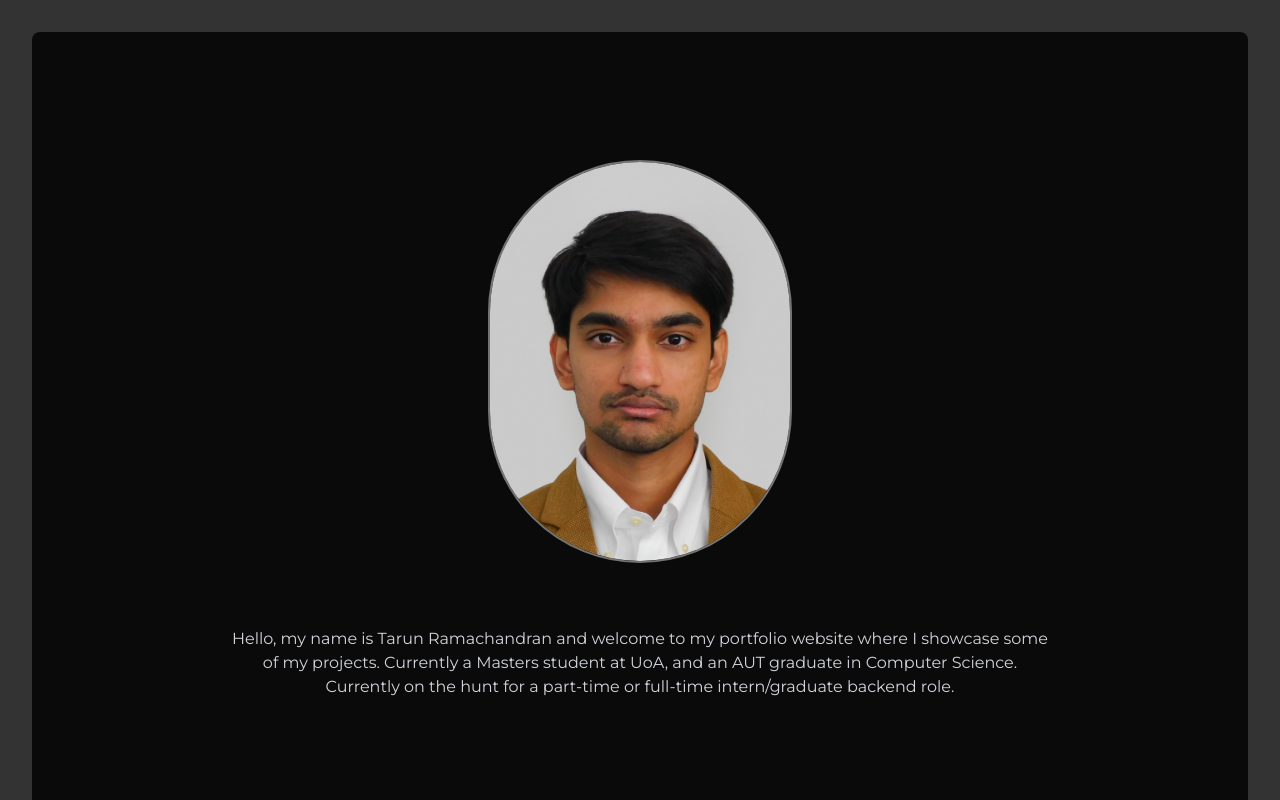
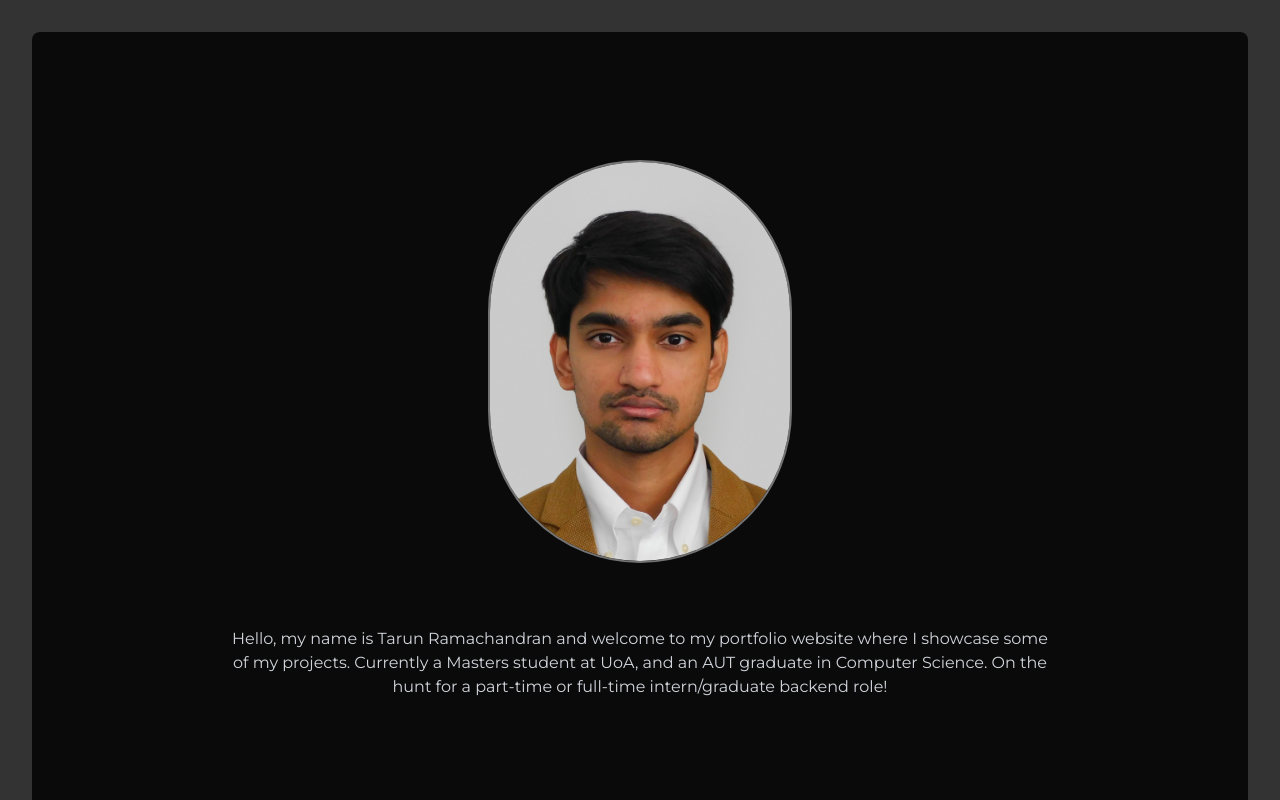
Before and after one commit to Ratchet7x5/Ratchet7x5.github.io, a React (Vite) app in the folder ratchet7x5.github.io/: page / in a window 1280 px wide. Shown: the top 800 px of the page. Built offline with nearby package versions, Linux system fonts and the light colour scheme; the HTML template or start-up script is replaced by a standard one.

Commit message:
fix about me

```diff
--- a/ratchet7x5.github.io/src/App.jsx
+++ b/ratchet7x5.github.io/src/App.jsx
@@ -24,9 +24,8 @@ function App() {
             <p class="mt-4 text-gray-300">
               Hello, my name is Tarun Ramachandran and welcome to my portfolio
               website where I showcase some of my projects. Currently a Masters
-              student at UoA, and an AUT graduate in Computer Science. Currently
-              on the hunt for a part-time or full-time intern/graduate backend
-              role.
+              student at UoA, and an AUT graduate in Computer Science. On the
+              hunt for a part-time or full-time intern/graduate backend role!
             </p>
           </div>
         </div>
```
